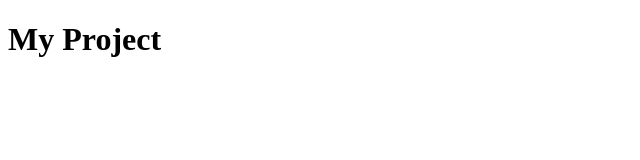
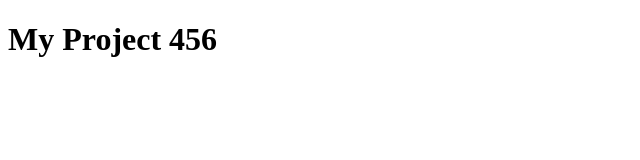
Before and after one commit to Terrrya/my_test_project, a plain HTML site: page index.html in a window 1280 px wide. Shown: the whole page, without its empty margins (0-640 px from the left). Drawn offline with Linux system fonts and the light colour scheme.

Commit message:
title was changed 2

```diff
--- a/index.html
+++ b/index.html
@@ -7,6 +7,6 @@
     <title>My project</title>
 </head>
 <body>
-    <h1>My Project</h1>
+    <h1>My Project 456</h1>
 </body>
 </html>
```
